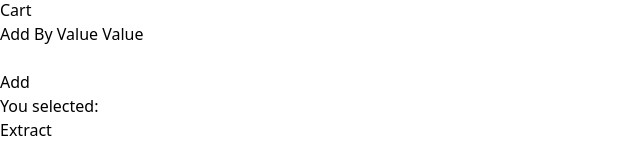
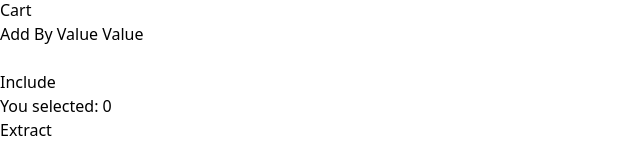
Before and after one commit to ACM-Anik/redux_explore, a React (Vite) app: page / in a window 1280 px wide. Shown: the part 170-338 px from the top of the page, without its empty margins (0-640 px from the left). Built offline with nearby package versions, Linux system fonts and the light colour scheme.

Commit message:
cart redux implementation done

```diff
--- a/src/components/Cart.jsx
+++ b/src/components/Cart.jsx
@@ -1,9 +1,10 @@
 import { useDispatch, useSelector } from "react-redux";
-import { add, extract, addByValue } from "../redux/features/cart/cartSlice";
+import { include, extract, addByValue } from "../redux/features/cart/cartSlice";
 
 const Cart = () => {
 
-    const { select } = useSelector((state) => state.counter);
+    const { select } = useSelector((state) => state.cart);
+    console.log(select);
     const dispatch = useDispatch();
 
     return (
@@ -14,8 +15,8 @@ const Cart = () => {
                 <br />
                 <br />
 
-                <button onClick={() => dispatch(add())} className="bg-yellow-500 p-2">Add</button>
-                <div className="text-4xl">
+                <button onClick={() => dispatch(include())} className="bg-yellow-500 p-2">Include</button>
+                <div className="text-2xl">
                     <h1>You selected: {select}</h1>
                 </div>
                 <button onClick={() => dispatch(extract())} className="bg-yellow-500 p-2">Extract</button>
--- a/src/redux/features/cart/cartSlice.js
+++ b/src/redux/features/cart/cartSlice.js
@@ -7,7 +7,7 @@ const cartSlice = createSlice({
     name: 'cart',
     initialState,
     reducers: {
-        add: (state) => {
+        include: (state) => {
             state.select = state.select + 1;
         },
 
@@ -21,5 +21,5 @@ const cartSlice = createSlice({
     },
 });
 
-export const { add, extract, addByValue } = cartSlice.actions;
+export const { include, extract, addByValue } = cartSlice.actions;
 export default cartSlice.reducer;
```
